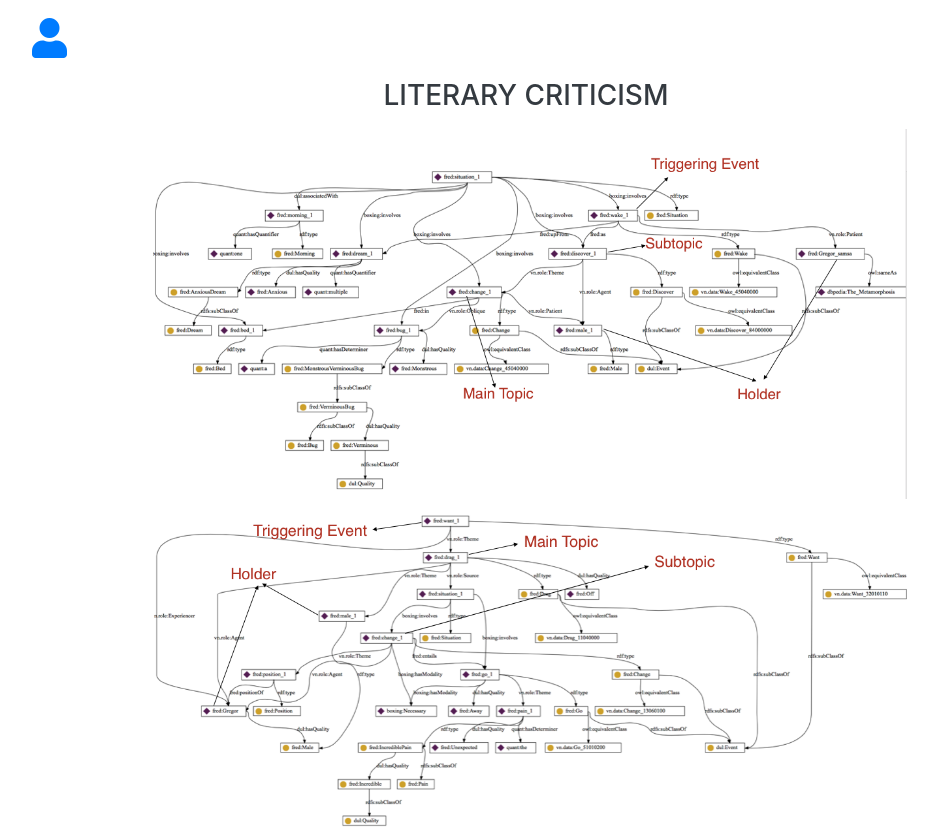
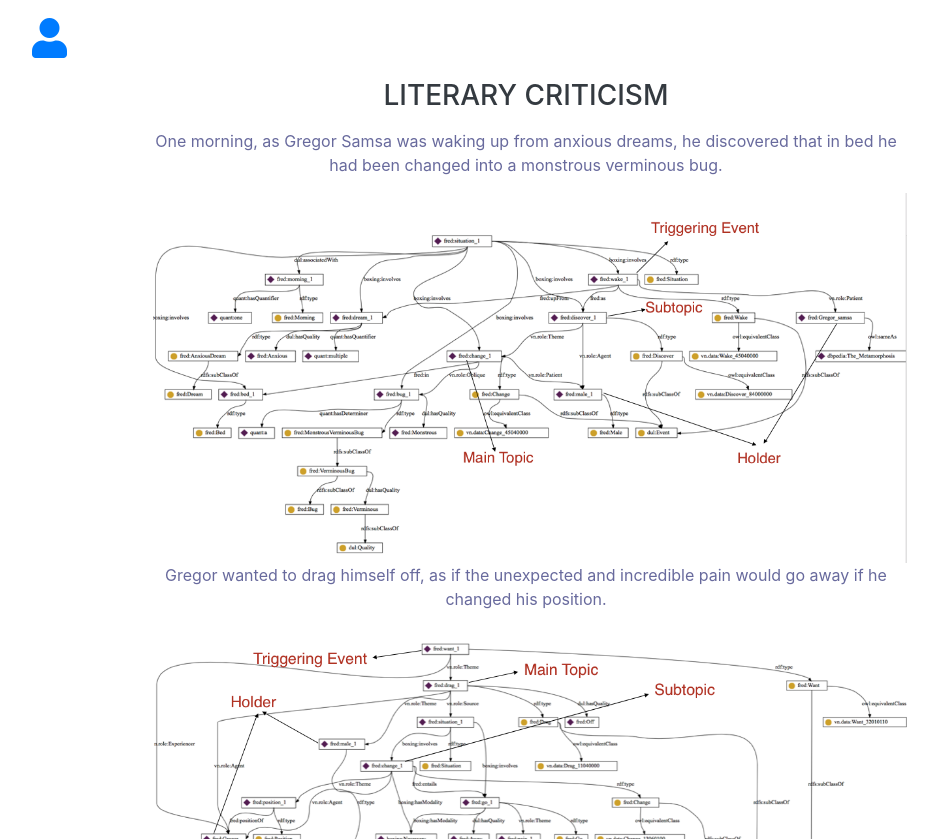
Before and after one commit to simayguzel/LIPOC-Ontology-of-Literary-and-Psychoanalytic-Criticism, a website with bundled scripts: page index.html in a window 1280 px wide. Shown: the part 4280-5119 px from the top of the page, without its empty margins (240-1178 px from the left). Built offline with nearby package versions, Linux system fonts and the light colour scheme; a web font is replaced by a local one.

Commit message:
Update index.html

```diff
--- a/index.html
+++ b/index.html
@@ -303,8 +303,8 @@
           <div class="row">
             <div class="col-lg-10 mx-auto">
               <div class="modal-body">
-          <div align="center"><a href="img/fred2.png" target="_blank"><img class="img-fluid" src="img/fred1.png" size="10" alt=""></a></div>
-          <div align="center"><a href="img/fred2.png" target="_blank"><img class="img-fluid" src="img/fred2.png" size="10" alt=""></a></div>
+          <div align="center"><p>One morning, as Gregor Samsa was waking up from anxious dreams, he discovered that in bed he had been changed into a monstrous verminous bug.</p><a href="img/fred2.png" target="_blank"><img class="img-fluid" src="img/fred1.png" size="10" alt=""></a></div>
+          <div align="center"><p>Gregor wanted to drag himself off, as if the unexpected and incredible pain would go away if he changed his position.</p><a href="img/fred2.png" target="_blank"><img class="img-fluid" src="img/fred2.png" size="10" alt=""></a></div>
         </p>
 
 
@@ -607,7 +607,7 @@ The classes that are created in LIPOC by using Protégé, the ontology developme
 <br>
 <ul>
 <li>You can visualize the ontology by clicking <a href="http://www.visualdataweb.de/webvowl/#url=https://simayguzel.github.io/LIPOC-Ontology-of-Literary-and-Psychoanalytic-Criticism/lipoc.json" target="_blank">here </a>.</li>
-<li>You can click to download the XML/OWL file by clicking <a href="lipoc.owl" download>here</a>.</li>>
+<li>You can click to download the XML/OWL file by clicking <a href="lipoc.owl" download>here</a>.</li>
 <li>You can see the graphical representation by clicking <a href="img/render.svg" target="_blank">here</a></li></ul></p>
 
 
```
